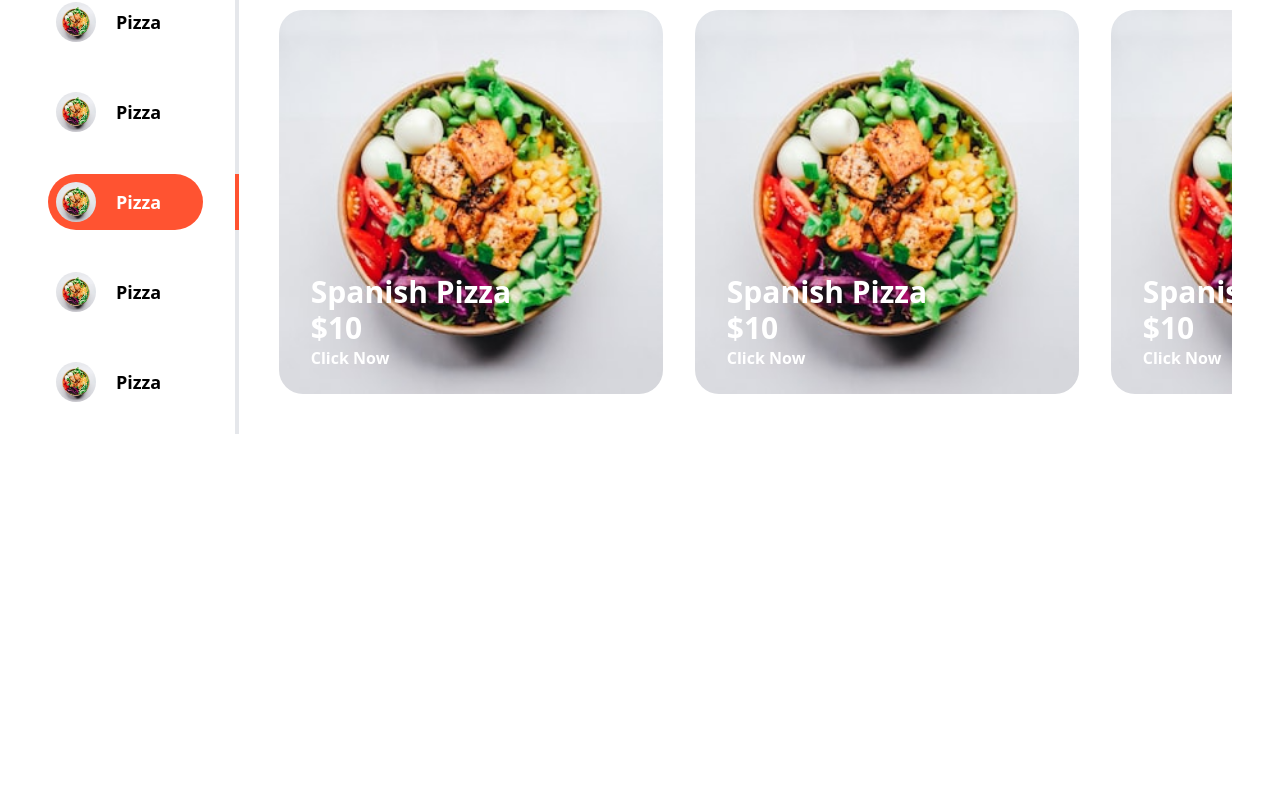
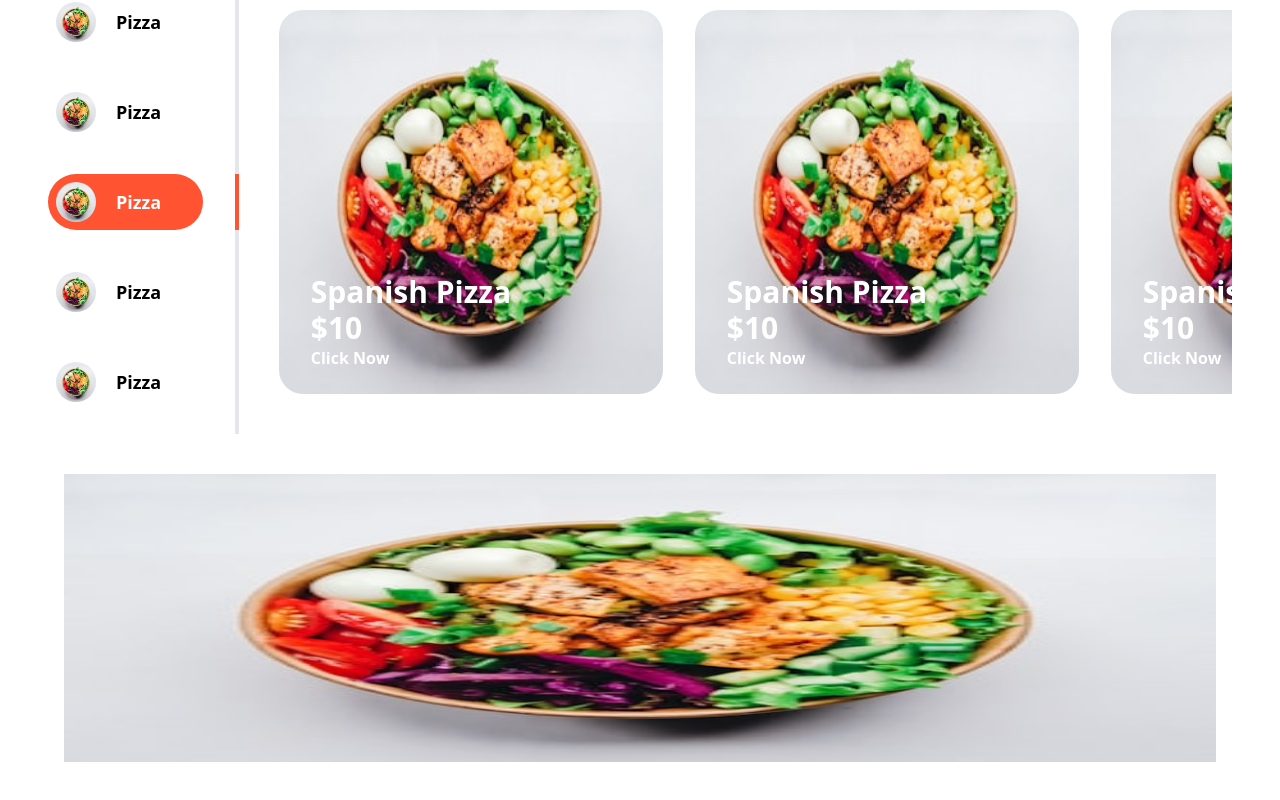
Before and after one commit to LucaZH/Food-react-integration, a React (Vite) app: page / in a window 1280 px wide. Shown: the part 1502-2302 px from the top of the page. Before the commit the page ends 1936 px from the top, so only its background shows below. Built offline with nearby package versions, Linux system fonts and the light colour scheme.

Commit message:
Add PubBanner component

```diff
--- a/src/App.tsx
+++ b/src/App.tsx
@@ -1,6 +1,7 @@
 import Hero from "./components/Hero";
 import Menu from "./components/Menu";
 import NavBar from "./components/Navbar";
+import PubBanner from "./components/PubBanner";
 import Service from "./components/Service";
 
 function App() {
@@ -10,6 +11,7 @@ function App() {
       <Hero />
       <Service />
       <Menu />
+      <PubBanner />
     </>
   );
 }
--- /dev/null
+++ b/src/components/PubBanner.tsx
@@ -0,0 +1,12 @@
+import { FC } from "react";
+
+const PubBanner: FC = () => {
+  return (
+    <img
+      src="/public/img/plat.jpg"
+      alt="PubBanner"
+      className="w-full h-72 my-10 px-16"
+    />
+  );
+};
+export default PubBanner;
```
